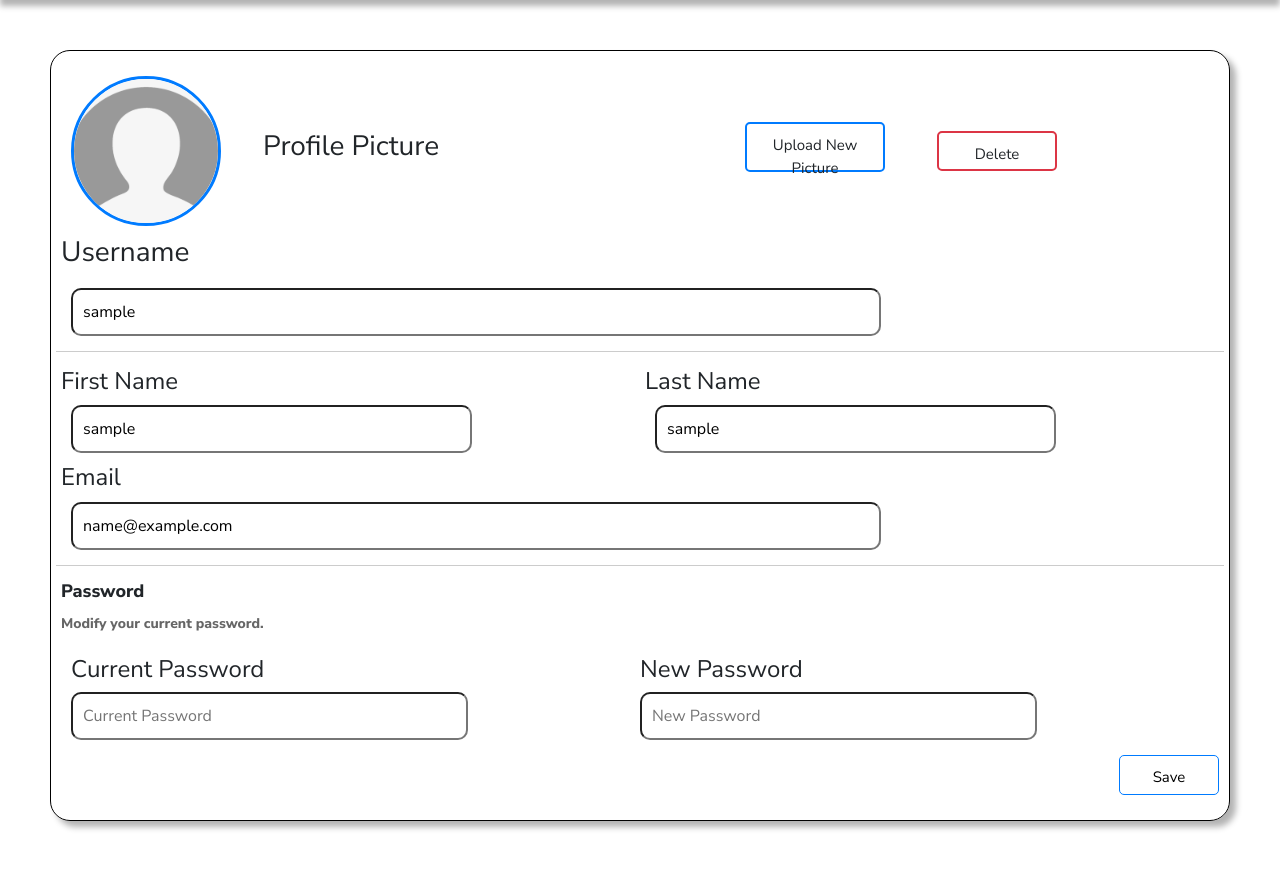
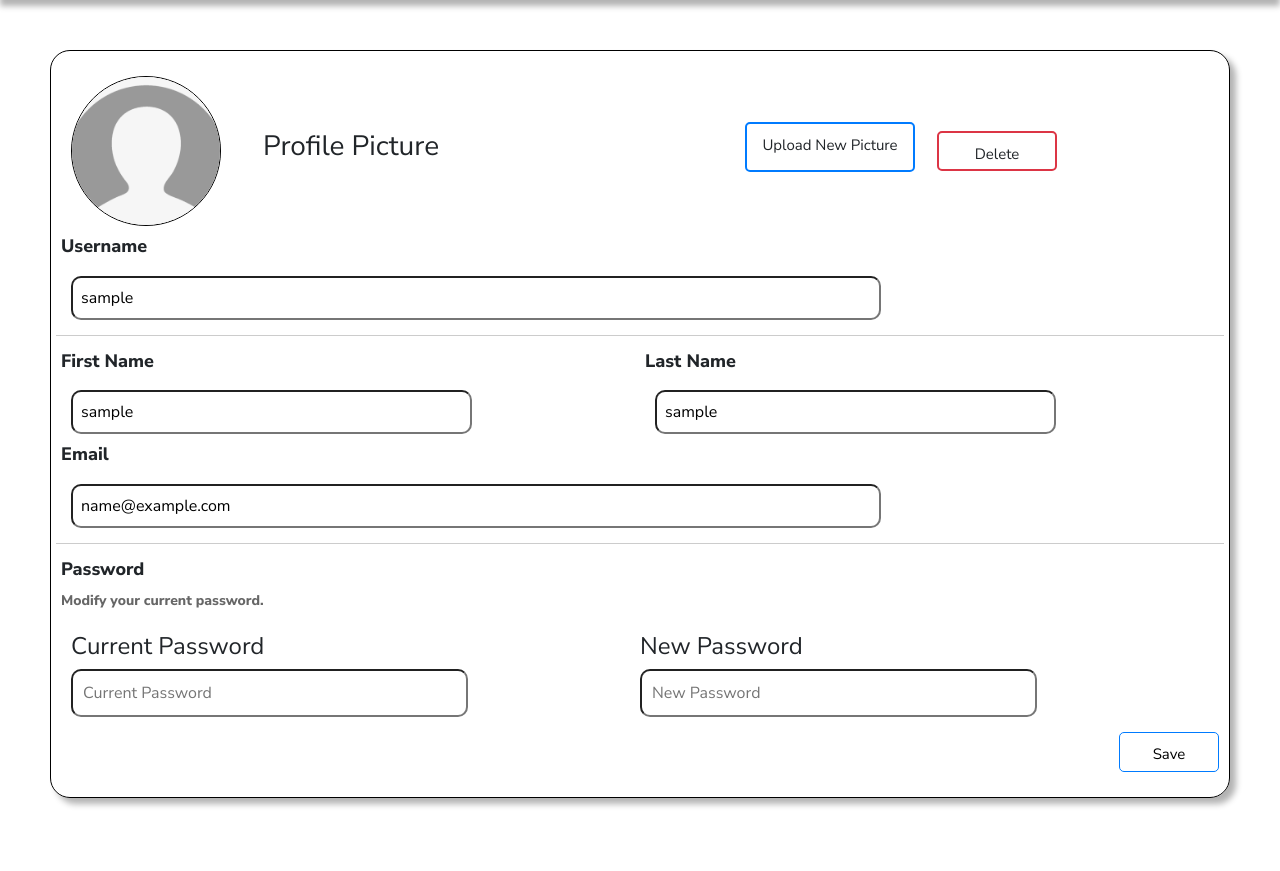
Before and after one commit to WillieChng/IMDB_Dashboard, a Flask app: page /profile.html in a window 1280 px wide. Shown: the part 60-931 px from the top of the page. After the commit the page ends 867 px from the top, so only its background shows below. Run offline with Flask 3, Linux system fonts and the light colour scheme; the visitor is signed in with stand-in values (Sample User, id 1); some libraries are stand-ins or nearby versions.

Commit message:
routing fixed + minor changes

```diff
--- a/Website/static/base.css
+++ b/Website/static/base.css
@@ -6,6 +6,10 @@ body {
     flex-direction: column; /* Ensure header is at the top */
     transition: opacity 0.5s ease-in-out;
     overflow-x: hidden; /* Prevent horizontal scrolling */
+}
+
+.containter {
+    border: 1px solid black;
 }
 
 body.fade-out {
@@ -446,6 +450,11 @@ body.dark-mode {
     color: #ffffff;
 }
 
+.dark-mode .categories {
+    background-color: #1e1e1e;
+    color: #ffffff;
+}
+
 .dark-mode .category-links a:hover, .dark-mode .category-links a.active {
     border-bottom: 3px solid #ffffff;
     color: #ffffff;
--- a/Website/static/homepage.css
+++ b/Website/static/homepage.css
@@ -8,7 +8,8 @@
 .homepage-center-container {
     text-align: center; /* Center the text */
     position: relative;
-    left: 10%;
+    left: 5%;
+    top: -5%;
 }
 
 .homepage-title {
--- a/Website/static/movie_details.css
+++ b/Website/static/movie_details.css
@@ -20,13 +20,14 @@
     height: 500px;
     position: relative;
     margin-top: 30px;
+    overflow: hidden; /* Hide overflow content */
 }
 
 .movie-details-fav {
     font-size: 40px; /* Resize the favorite icon */
     position: absolute; /* Position it relative to the container */
-    top: -45px; /* Position it outside the top left corner */
-    right: -0.1px; /* Position it outside the top left corner */
+    top: 165px; /* Position it outside the top left corner */
+    right: 270px; /* Position it outside the top left corner */
     cursor: pointer; /* Change cursor to pointer to indicate it's clickable */
     color: black; /* Default color */
 }
@@ -95,3 +96,11 @@
     border: 1px solid white;
     box-shadow: 0px 0px 2px white;
 }
+
+.dark-mode .movie-details-fav {
+    color: white; /* Default color */
+}
+
+.dark-mode .movie-details-fav.clicked {
+    color: red; /* Change color to red when clicked */
+}
--- a/Website/static/profile.css
+++ b/Website/static/profile.css
@@ -5,13 +5,11 @@
 .row {
     display: flex;
     align-items: center;
-    /* background-color: #121212; */
 }
 
 .col {
     flex: 1;
     padding: 5px;
-    /* border: 1px solid black; */
 }
 
 .col h4{
@@ -32,7 +30,7 @@
     height: 150px;
     border-radius: 50%;
     object-fit: cover;
-    border: 3px solid #007bff;
+    border: 1px solid black;
     display: none;
 }
 
@@ -98,7 +96,7 @@
 
 .btn:hover {
     cursor: pointer;
-    background-color: #ccc;
+    background-color: #e0dcdc;
 }
 
 .upload-btn {
@@ -106,7 +104,7 @@
     border: 2px solid transparent; /* Default border */
     background-color: transparent;
     border-radius: 5px; /* Optional: Add rounded corners */
-    width: 140px;
+    width: 170px;
     height: 50px;
     font-size: 15px;
     border-color: #007bff; /* Blue border for upload button */
@@ -138,7 +136,7 @@
 
 .textbox {
     width: calc(70% - 1px); /* Adjust the width to fit two textboxes in one row */
-    padding: 10px;
+    padding: 8px;
     border-radius: 10px;
 }
 
@@ -173,7 +171,7 @@
 }
 
 /* Ninth Row */
-.password-text {
+.password-text, .profile-username, .profile-first-name, .profile-last-name, .profile-email {
     font-size: 18px;
     font-weight: bold;
 }
@@ -217,14 +215,10 @@
 }
 
 #save-button:hover {
-    background-color: #ccc;
+    background-color: #e0dcdc;
 }
 
 /* Dark mode styles */
-body.dark-mode .profile-container {
-    background-color: #121212;
-    color: #ffffff;
-}
 
 body.dark-mode .col {
     color: #ffffff;
--- a/Website/static/script.js
+++ b/Website/static/script.js
@@ -439,9 +439,13 @@ document.addEventListener('DOMContentLoaded', function() {
             .then(data => {
                 if (data.success) {
                     movieDetailsFav.classList.toggle('clicked'); // Toggle the 'clicked' class
+                    console.log('Favorite status updated successfully.');
                 } else {
                     alert('Failed to update favourites.');
                 }
+            })
+            .catch(error => {
+                console.error('Error:', error);
             });
         });
     }
--- a/Website/static/search_results.css
+++ b/Website/static/search_results.css
@@ -12,3 +12,11 @@
     color: rgb(13, 29, 132); /* Font color during hover */
     text-decoration: none; /* Add underline during hover */
 }
+
+.dark-mode .searched a {
+    color: white; /* Default font color in dark mode */
+}
+
+.dark-mode .searched a:hover {
+    color: rgb(238, 213, 172); /* Default font color in dark mode */
+}
--- a/Website/templates/base.html
+++ b/Website/templates/base.html
@@ -23,7 +23,7 @@
             &#9776; <!-- Unicode character for the hamburger icon -->
         </div>
         <span class="brand-name">
-            <a href="./" class="brand">CineSurfer</a>
+            <a href="{% if current_user.is_authenticated %}basic.html{% else %}./{% endif %}" class="brand">CineSurfer</a>
         </span>
         <div class="search-container">
             <form action="{{ url_for('views.search') }}" method="GET">
@@ -36,8 +36,8 @@
             <i class="fas fa-user-alt"></i>
             <div class="dropdown-menu">
                 {% if current_user.is_authenticated %}
-                    <a href="profile.html">Profile</a>
-                    <a href="settings.html">Settings</a>
+                <a href="{{ url_for('views.profile_page') }}">Profile</a>
+                    <a href="{{ url_for('views.settings_page') }}">Settings</a>
                     <a href="{{ url_for('auth.logout') }}">Logout</a>
                 {% else %}
                     <a href="{{ url_for('auth.login') }}">Sign In</a>
@@ -58,12 +58,12 @@
 
     <nav id="side-panel">
         <div class="nav-links">
-            <a href="./"><i class="fas fa-home"></i> HomePage</a>
-            <a href="user_favourites.html"><i class="fas fa-star"></i> Favourites</a>
-            <a href="settings.html"><i class="fas fa-cog"></i> Settings</a>
+            <a href="{% if current_user.is_authenticated %}basic.html{% else %}./{% endif %}"><i class="fas fa-home"></i> HomePage</a>
+            <a href="{{ url_for('views.user_favourites') }}"><i class="fas fa-star"></i> Favourites</a>
+            <a href="{{ url_for('views.settings_page') }}"><i class="fas fa-cog"></i> Settings</a>
         </div>
         <div class="logout-container">
-            <a href="#logout"><i class="fas fa-sign-out-alt"></i> Logout</a>
+            <a href="{{ url_for('auth.logout') }}"><i class="fas fa-sign-out-alt"></i> Logout</a>
         </div>
     </nav>
 
--- a/Website/templates/base2.html
+++ b/Website/templates/base2.html
@@ -17,7 +17,7 @@
 <body>
     <header>
         <span class="brand-name">
-            <a href="./" class="brand">CineSurfer</a>
+            <a href="{% if current_user.is_authenticated %}basic.html{% else %}./{% endif %}" class="brand">CineSurfer</a>
         </span>
         <div class="user-icon-container">
             <i class="fas fa-user-alt"></i>
--- a/Website/templates/profile.html
+++ b/Website/templates/profile.html
@@ -8,7 +8,7 @@
         <div class="row">
             <div class="col">
                 <div class="profile-picture-container">
-                    <img src="{{ url_for('static', filename='profile_pics/' + (user.profile_picture or 'default.png')) }}" class="profile-picture" id="profile-picture">
+                    <img src="{{ url_for('static', filename='profile_pics/' + (user.profile_picture or 'default.png')) }}" class="profile-picture" id="profile-picture" alt="profile-pic">
                     <i class="far fa-user-circle default-icon hidden" id="default-icon"></i>
                 </div>
             </div>
@@ -38,7 +38,7 @@
         <!-- Second Row -->
         <div class="row">
             <div class="col">
-                <h3>Username</h3>
+                <h3 class="profile-username">Username</h3>
             </div>
         </div>
 
@@ -57,10 +57,10 @@
         <!-- Fifth Row -->
         <div class="row">
             <div class="col">
-                <h4>First Name</h4>
+                <h3 class="profile-first-name">First Name</h3>
             </div>
             <div class="col">
-                <h4>Last Name</h4>
+                <h3 class="profile-last-name">Last Name</h3>
             </div>
         </div>
 
@@ -77,7 +77,7 @@
         <!-- Seventh Row -->
         <div class="row">
             <div class="col">
-                <h4>Email</h4>
+                <h3 class="profile-email">Email</h3>
             </div>
         </div>
 
```
Also changed, not shown: Website/templates/movie_details.html (+10 -10 lines), Website/static/profile_pics/darker-bar-chart.png (added), Website/static/profile_pics/darker-organization-chart.png (added), Website/static/profile_pics/lighter-bar-chart.png (added), Website/static/profile_pics/lighter-candlestick-chart.png (added).
